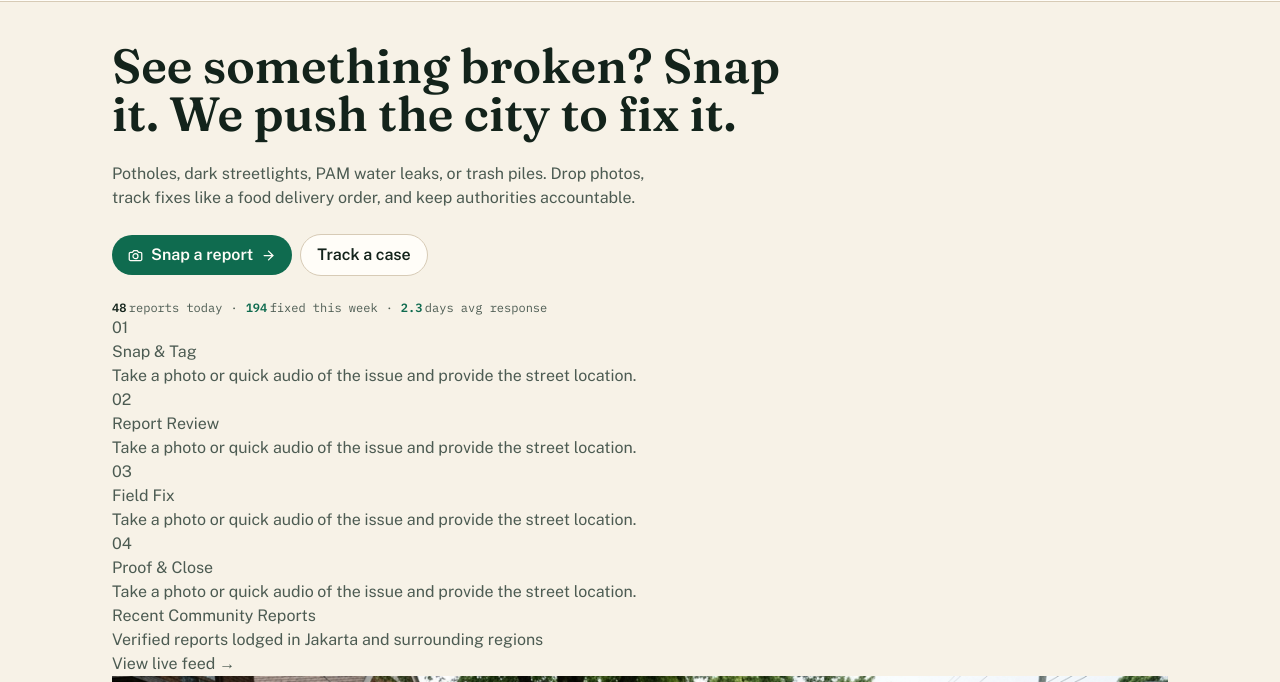
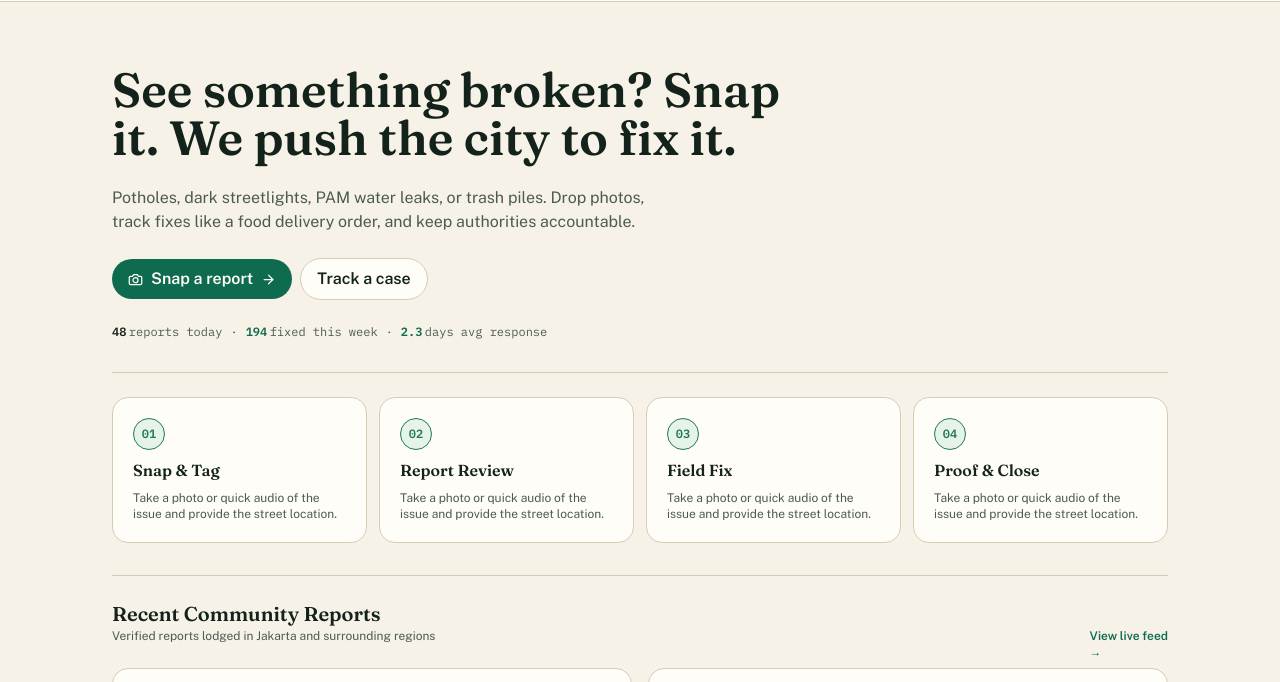
Before and after one commit to sronnaim/koda-b10-weekly3, a plain HTML site: page index.html in a window 1280 px wide. Shown: the part 59-741 px from the top of the page. Drawn offline with nearby package versions, Linux system fonts and the light colour scheme.

Commit message:
feat: added steps

```diff
--- a/components/index.js
+++ b/components/index.js
@@ -1 +1,2 @@
 const btn = "py-2 px-4"
+const chips = ""
--- a/index.html
+++ b/index.html
@@ -129,7 +129,7 @@
     <main class="max-w-[68rem] mx-auto px-4">
         <section class="flex flex-col gap-6">
             <h1
-                class="text-3xl max-w-[21ch] text-center md:text-start md:text-5xl mt-10 font-serif text-accent font-semibold">
+                class="text-3xl max-w-[21ch] text-center md:text-start md:text-5xl mt-10 md:mt-16 font-serif text-accent font-semibold">
                 See something
                 broken?
                 Snap it.
@@ -177,62 +177,66 @@
                 <li><strong>2.3</strong>&ThinSpace;days avg response</li>
             </ul>
         </section>
-        <section>
-            <ol>
+        <section class="mt-8 pt-6 border-t border-border">
+            <ol
+                class="grid gap-3 [&_li]:border [&_li]:border-border sm:grid-cols-2 md:grid-cols-4 [&_li]:p-5 [&_li]:bg-bg-container [&_li]:rounded-2xl [&_li]:flex [&_li]:flex-col [&_li]:gap-2">
                 <li>
-                    <div>
-                        <div>01</div>
-                        <h3>
+                    <div
+                        class="font-mono font-semibold text-xs text-success-fg bg-success aspect-square w-8 inline-flex justify-center items-center rounded-full border border-succes/50">
+                        01</div>
+                    <h3 class="font-serif font-semibold text-accent">
                         Snap &amp; Tag
                     </h3>
-                        <p>Take a photo or quick audio of the issue and provide the street
+                    <p class="text-xs">Take a photo or quick audio of the issue and provide the street
                         location.</p>
-                    </div>
                 </li>
                 <li>
-                    <div>
-                        <div>02</div>
-                        <h3>
+                    <div
+                        class="font-mono font-semibold text-xs text-success-fg bg-success aspect-square w-8 inline-flex justify-center items-center rounded-full border border-succes/50">
+                        02</div>
+                    <h3 class="font-serif font-semibold text-accent">
                         Report Review
                     </h3>
-                        <p>Take a photo or quick audio of the issue and provide the street
+                    <p class="text-xs">Take a photo or quick audio of the issue and provide the street
                         location.</p>
-                    </div>
                 </li>
                 <li>
-                    <div>
-                        <div>03</div>
-                        <h3>
+                    <div
+                        class="font-mono font-semibold text-xs text-success-fg bg-success aspect-square w-8 inline-flex justify-center items-center rounded-full border border-succes/50">
+
+                        03</div>
+                    <h3 class="font-serif font-semibold text-accent">
                         Field Fix
                     </h3>
-                        <p>Take a photo or quick audio of the issue and provide the street
+                    <p class="text-xs">Take a photo or quick audio of the issue and provide the street
                         location.</p>
-                    </div>
                 </li>
                 <li>
-                    <div>
-                        <div>04</div>
-                        <h3>
+                    <div
+                        class="font-mono font-semibold text-xs text-success-fg bg-success aspect-square w-8 inline-flex justify-center items-center rounded-full border border-succes/50">
+
+                        04</div>
+                    <h3 class="font-serif font-semibold text-accent">
                         Proof &amp; Close
                     </h3>
-                        <p>Take a photo or quick audio of the issue and provide the street
+                    <p class="text-xs">Take a photo or quick audio of the issue and provide the street
                         location.</p>
-                    </div>
                 </li>
             </ol>
         </section>
-        <section>
-            <div>
-                <div>
-                    <h2>Recent Community Reports</h2>
-                    <p>Verified reports lodged in Jakarta and surrounding regions</p>
+        <section class="mt-8 pt-6 border-t border-border">
+            <div class="flex items-end flex-wrap gap-2">
+                <div class="grow">
+                    <h2 class="text-xl font-serif text-accent font-semibold">Recent Community Reports</h2>
+                    <p class="text-xs">Verified reports lodged in Jakarta and surrounding regions</p>
                 </div>
-                <a href="/feed.html">
+                <a href="/feed.html" class="text-xs flex flex-col font-semibold text-primary md:translate-y-4">
                     View live feed
                     <span>&RightArrow;</span>
                 </a>
             </div>
-            <ol>
+            <ol
+                class="mt-6 grid md:grid-cols-2 gap-4 [&_li]:p-4 [&_li]:rounded-2xl [&_li]:border [&_li]:border-border [&_li]:max-w-96 [&_li]:md:max-w-none [&_li]:mx-auto [&_li]:bg-bg-container [&_li>:first-child,&_li_img]:aspect-square [&_li>:first-child]:rounded-2xl [&_li>:first-child]:overflow-hidden [&_li>:first-child]:md:max-w-24 [&_li_img]:w-full [&_li_img]:object-cover">
                 <li>
                     <div>
                         <img src="/assets/r1.jpg">
```
Lines whose indentation alone changed are shown as unchanged.
